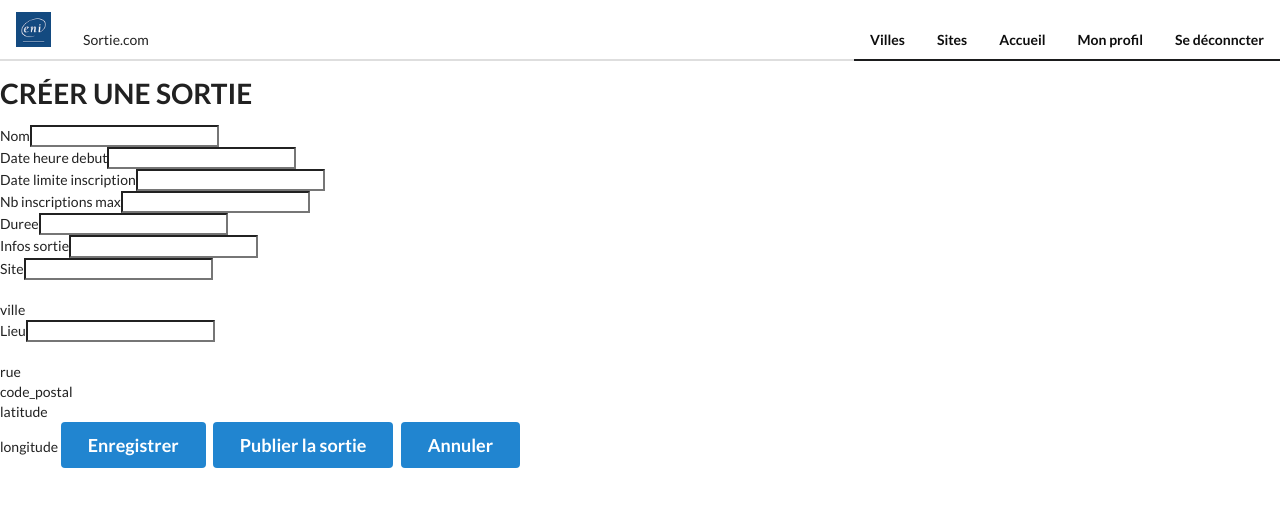
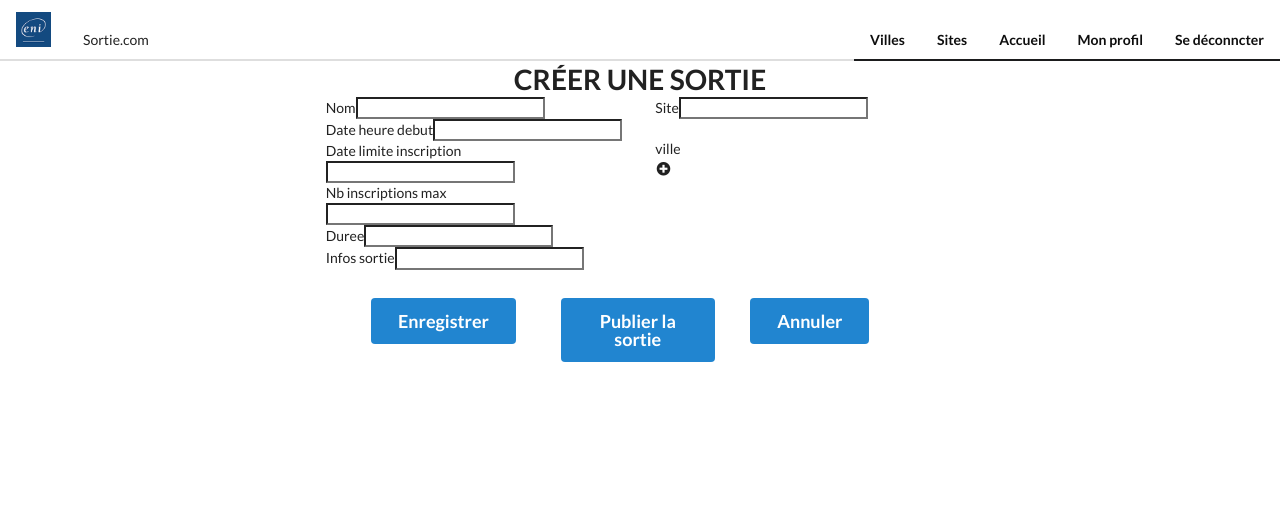
Before and after one commit to projet2021v/projet_sortie_scolaire, a Symfony app: template templates/sortie/creer_sortie.html.twig in a window 1280 px wide. Shown: the top 507 px of the page. Run offline with Twig, Linux system fonts and the light colour scheme; the template is opened without the code that fills it, so the values that code supplies are empty; form fields are guessed from the names that the template uses; some libraries are stand-ins or nearby versions.

Commit message:
travail sur creer une sortie

```diff
--- a/src/Controller/SortieController.php
+++ b/src/Controller/SortieController.php
@@ -17,7 +17,7 @@ class SortieController extends AbstractController
      * @param Request $request
      * @return Response
      */
-    public function creer_sortie(Request $request): Response
+    public function creer_sortie(LieuRepository $lieuRepo, Request $request): Response
     {
         $session = $request->getSession();
 
@@ -40,9 +40,13 @@ class SortieController extends AbstractController
             return $this->redirectToRoute('main');
         }
 
+        //Récupération des lieux
+        $lieux = $lieuRepo->findAll();
+
         return $this->render('sortie/creer_sortie.html.twig', [
             'sortie' => $sortie,
             'session' =>$session,
+            'lieux' => $lieux,
             'form' => $form->createView()
         ]);
     }
--- a/src/Form/SortieType.php
+++ b/src/Form/SortieType.php
@@ -2,6 +2,7 @@
 
 namespace App\Form;
 
+use App\Entity\Lieu;
 use App\Entity\Sortie;
 use Symfony\Component\Form\AbstractType;
 
@@ -14,6 +15,7 @@ class SortieType extends AbstractType
 {
     public function buildForm(FormBuilderInterface $builder, array $options)
     {
+        $lieu = new Lieu();
         $builder
             ->add('nom', null, ['label' => 'Nom de la sortie : '])
 
@@ -40,6 +42,7 @@ class SortieType extends AbstractType
 
             ->add('lieu', LieuType::class)
 
+
 //            ->add('etat')
 
 //            ->add('organisateur', null, ['choice_label'=>'nom'])
--- a/templates/base.html.twig
+++ b/templates/base.html.twig
@@ -40,6 +40,10 @@
     </div>
 </div>
 
+<section>
+    {% block titrePage %}{% endblock %}
+</section>
+
 
 
 
--- a/templates/sortie/creer_sortie.html.twig
+++ b/templates/sortie/creer_sortie.html.twig
@@ -2,51 +2,92 @@
 
 {% block title %}Créer une sortie{% endblock %}
 
+{% block titrePage %}
+<div class="ui two column centered grid">
+    <div class="column">
+        <h1 class="ui centered grid">CRÉER UNE SORTIE</h1>
+    </div>
+</div>
+{% endblock %}
+
 {% block main %}
-
-    <h1>CRÉER UNE SORTIE</h1>
-
-    <div>
-
-    </div>
+    <div class="ui two column centered grid">
+        <div class="four column centered row">
+            <div class="column">
 
 {#    {{ form_start(form) }}#}
-
+                <div>
                     {{ form_row(form.nom) }}
                     {{ form_row(form.date_heure_debut) }}
                     {{ form_row(form.date_limite_inscription) }}
                     {{ form_row(form.nb_inscriptions_max) }}
                     {{ form_row(form.duree) }}
                     {{ form_row(form.infos_sortie) }}
+                </div>
+            </div>
 
+            <div class="column">
+                <div>
                     {{ form_row(form.site) }}
                     <br>
                     ville
                     <br>
+                    <i id="plus" class="plus circle icon" onclick="ajoutDuLieu()"></i>
+                    <div id="formulaireCache" onload="cacher()" style="display: none">
+                        <div>
                             {{ form_row(form.lieu) }}
-    <br>
-    rue
-    <br>
-    code_postal
-    <br>
-    latitude
-    <br>
-    longitude
+                        </div>
+                    </div>
+
+                </div>
+            </div>
+        </div>
+    </div>
+{#    <br>#}
+{#    rue#}
+{#    <br>#}
+{#    code_postal#}
+{#    <br>#}
+{#    latitude#}
+{#    <br>#}
+{#    longitude#}
 
 {#    {{ form_end(form) }}#}
 
+    <div class="ui two column centered grid">
+        <div class="seven column centered row">
+            <div class="column">
                 <a type="button" href="{{ path('main') }}">
                     <button class="big ui button blue">Enregistrer</button>
                 </a>
+            </div>
 
+            <div class="column">
                 <a type="button" href="{{ path('main') }}">
                     <button class="big ui button blue">Publier la sortie</button>
                 </a>
+            </div>
 
-
+            <div class="column">
                 <a type="button" href="{{ path('main') }}">
                     <button class="big ui button blue">Annuler</button>
                 </a>
+            </div>
+        </div>
+    </div>
 
+    <script>
+        function cacher(){
+           document.getElementById("formulaireCache").style.visibility = "hidden";
+        }
 
+        function ajoutDuLieu(){
+            console.log('J affiche');
+            document.getElementById("formulaireCache").style = "block";
+            let div = document.getElementById("plus");
+            let champFormulaire = document.createElement("sortie_lieu");
+            div.appendChild(champFormulaire);
+        }
+
+    </script>
 {% endblock %}
```
Also changed, not shown: templates/sortie/modifier_sortie.html.twig (+45 -12 lines). Lines whose indentation alone changed are shown as unchanged.
